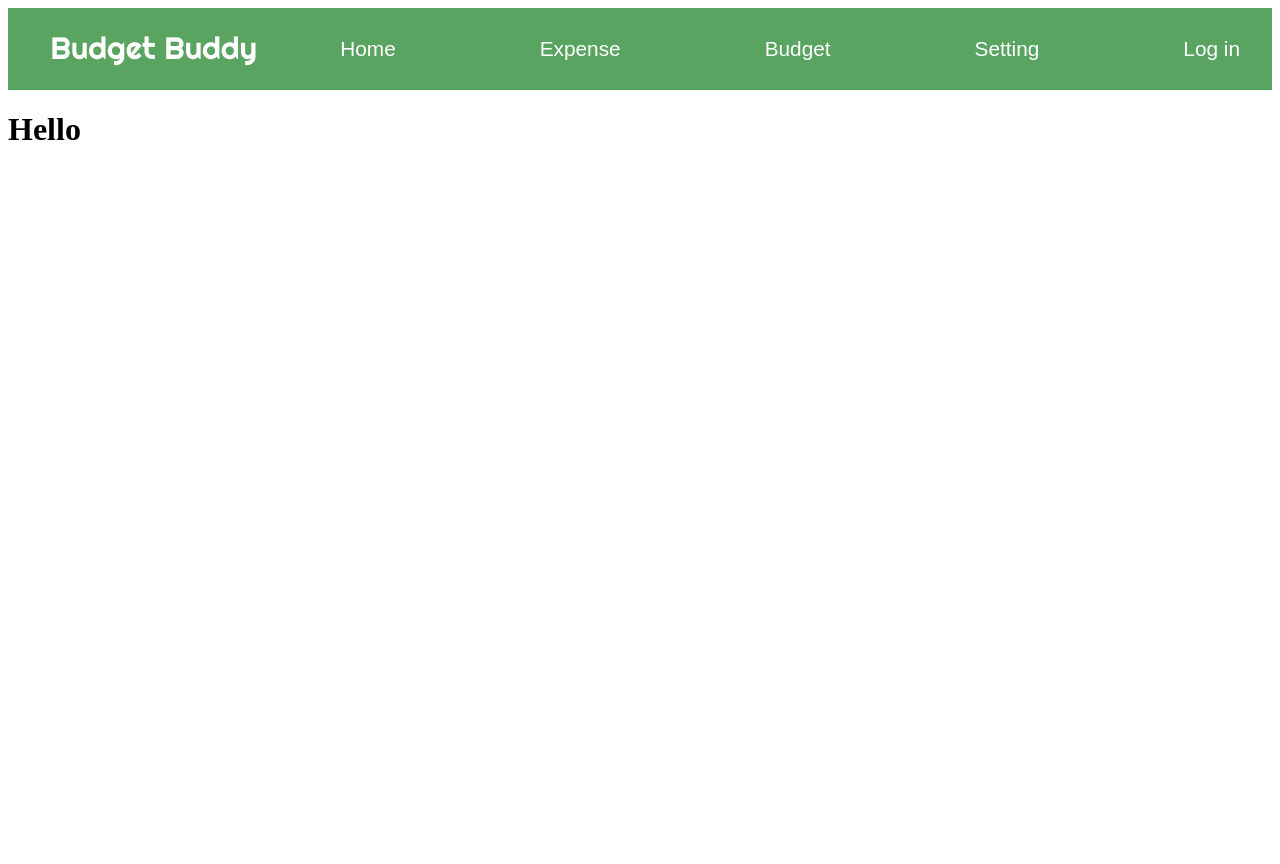
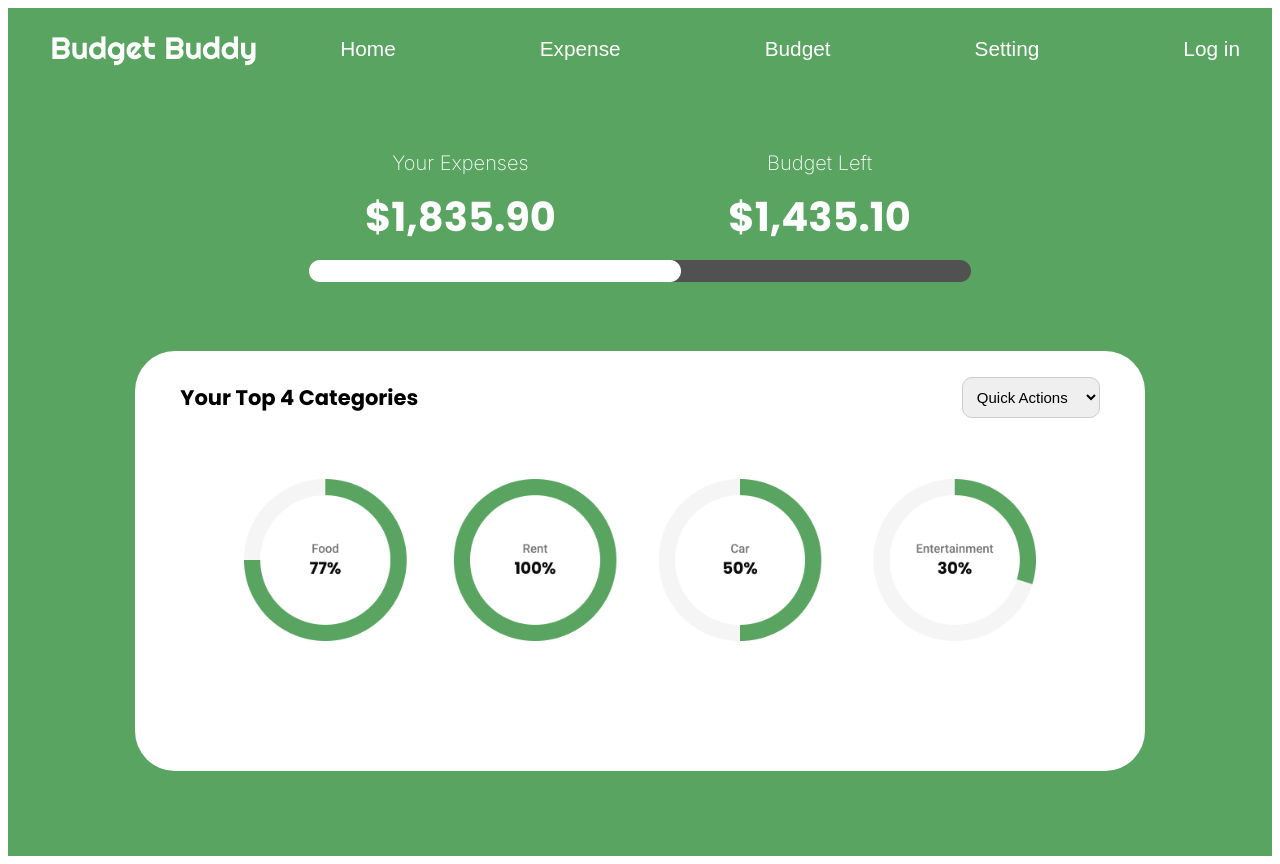
Before and after one commit to yeseul-lim/BudgetBuddy, a React (Create React App) app in the folder budgetbuddy/: page / in a window 1280 px wide. Before the commit the page ends 800 px from the top, so only its background shows below. Built offline with nearby package versions, Linux system fonts and the light colour scheme.

Commit message:
main page done

```diff
--- a/budgetbuddy/src/Pages/Main/main.css
+++ b/budgetbuddy/src/Pages/Main/main.css
@@ -0,0 +1,90 @@
+@import url('https://fonts.googleapis.com/css2?family=Inter:wght@400&display=swap');
+@import url('https://fonts.googleapis.com/css2?family=Inter:wght@100..900&family=Poppins:ital,wght@0,100;0,200;0,300;0,400;0,500;0,600;0,700;0,800;0,900;1,100;1,200;1,300;1,400;1,500;1,600;1,700;1,800;1,900&display=swap');
+
+.main-container {
+    background-color: #59A460;
+    display: flex;
+    justify-content: center;
+    align-items: center;
+    flex-wrap: wrap;
+    height: auto;
+    padding: 50px;
+}
+
+.main-container .column {
+    width: 30%;
+    text-align: center;
+    line-height: 20px;
+    margin: 0 5px;
+}
+
+h1 {
+    color: #ffffff;
+    font-size: 20px;
+    font-family: "Inter", sans-serif;
+    font-weight: 200;
+}
+
+h2 {
+    color: #ffffff;
+    font-size: 40px;
+    font-family: "Poppins", sans-serif;
+    font-weight: 700;
+    font-style: normal;
+}
+
+.image-container {
+    text-align: center;
+    margin-bottom: 30px;
+}
+
+.image-container img {
+    max-width: 100%;
+    height: auto;
+}
+
+.white-box {
+    width: 85%;
+    height: 400px;
+    background-color: white;
+    border-radius: 40px;
+    margin: 35px auto;
+    padding: 10px;
+}
+
+.content {
+    display: flex;
+    justify-content: space-between;
+    align-items: center;
+    padding: 0 35px;
+    font-family: "Poppins", sans-serif;
+    font-size: 18px;
+}
+
+.left-column {
+    flex: 1;
+}
+
+.right-column {
+    flex: 1;
+    text-align: right;
+}
+
+select {
+    width: 30%;
+    padding: 10px;
+    font-size: 15px;
+    border: 1px solid #ccc;
+    border-radius: 10px;
+}
+
+.graph-container {
+    width: 100%;
+    text-align: center;
+    margin-top: 45px;
+}
+
+.graph-container img {
+    max-width: 80%;
+    height: auto;
+}
--- a/budgetbuddy/src/Pages/Main/main.jsx
+++ b/budgetbuddy/src/Pages/Main/main.jsx
@@ -3,8 +3,38 @@ import './main.css';
 
 const Main = () => {
     return (
-        <div>
-            <h1>Hello</h1>
+        <div className="main-container">
+            <div className="column">
+                <h1>Your Expenses</h1>
+                <h2>$1,835.90</h2>
+            </div>
+            <div className="column">
+                <h1>Budget Left</h1>
+                <h2>$1,435.10</h2>
+            </div>
+            <div className="image-container">
+                <img src="/ProgressIndicator.png" alt="Progress Indicator" />
+            </div>
+            <div className="white-box">
+                <div className="content">
+                    <div className="left-column">
+                        <h3>Your Top 4 Categories</h3>
+                    </div>
+                    <div className="right-column">
+                        <select id="quickactions">
+                            <option value="quickActions" selected>Quick Actions</option>
+                            <option value="category1">View Details</option>
+                            <option value="category2">Add Expense</option>
+                            <option value="category3">Edit Categories</option>
+                            <option value="category4">Link Account</option>
+                            <option value="category5">View Calendar</option>
+                        </select>
+                    </div>
+                </div>
+                <div className="graph-container">
+                    <img src="/graph.png" alt="Graph" />
+                </div>
+            </div>
         </div>
     );
 };
```
Also changed, not shown: budgetbuddy/public/ProgressIndicator.png (added), budgetbuddy/public/graph.png (added).
